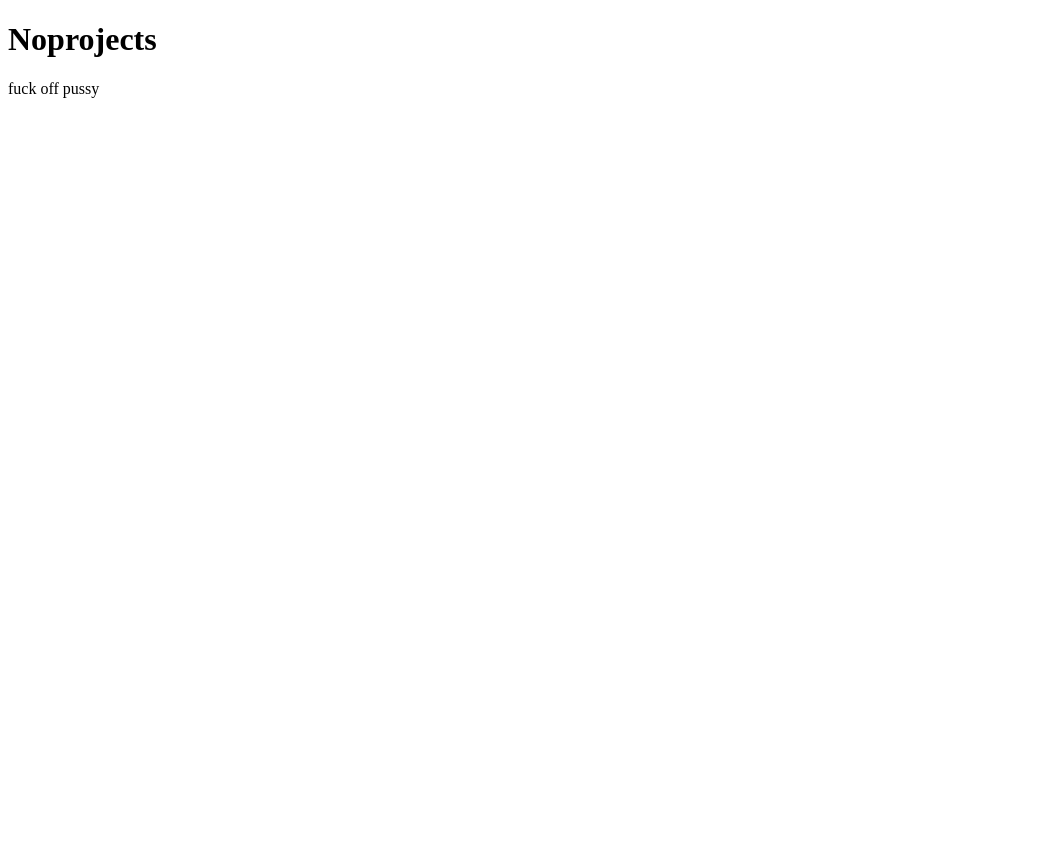
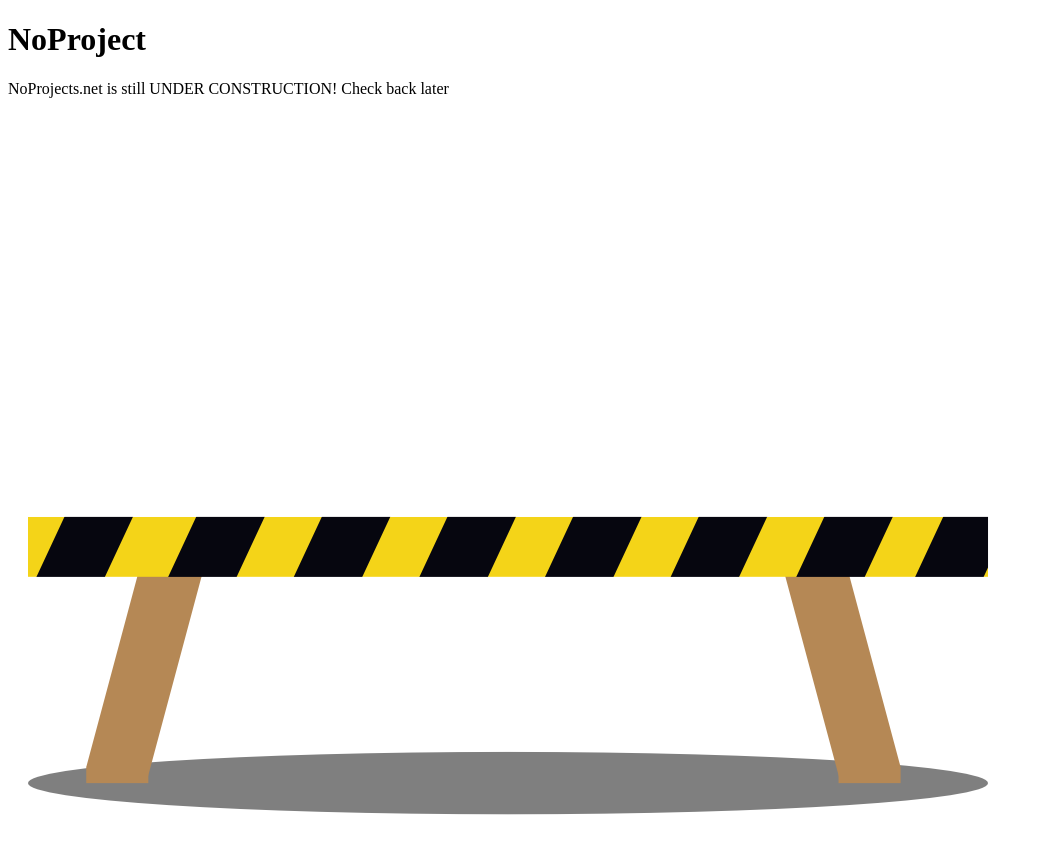
Before and after one commit to noprojects/noprojects.net, a plain HTML site: page index.html in a window 1280 px wide. Shown: the whole page, without its empty margins (0-1043 px from the left). Before the commit the page ends 800 px from the top, so only its background shows below. Drawn offline with Linux system fonts and the light colour scheme.

Commit message:
Update index.html

```diff
--- a/index.html
+++ b/index.html
@@ -2,9 +2,12 @@
 <html lang="en" dir="ltr">
 
 <head>
-  <h1> Noprojects </h1>
+  <h1> NoProject </h1>
 </head>
 
 <body>
-  <p> fuck off pussy <p>
+  <p> NoProjects.net is still UNDER CONSTRUCTION! Check back later <p>
+    <br>
+    <br>
+  <img src="construction.png" alt="cock">
 </body>
```
